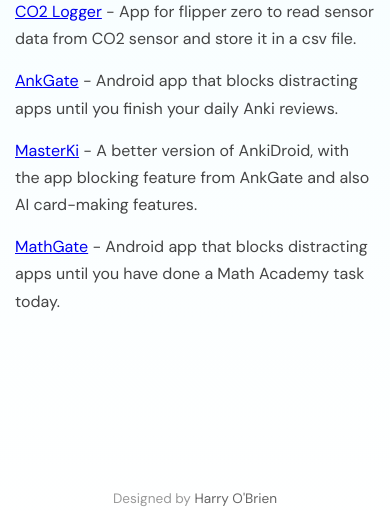
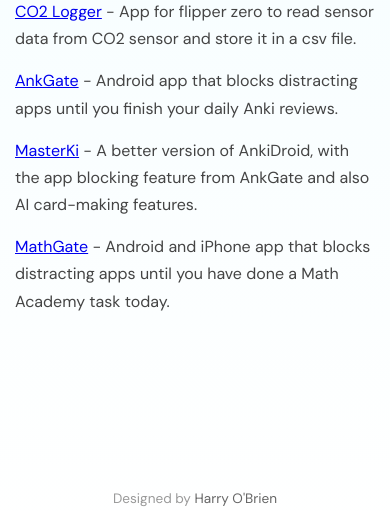
Before and after one commit to harryob2/harryob-site, a Flask app: page /apps/ in a window 390 px wide. Shown: the part 297-808 px from the top of the page. Run offline with Flask 3, Linux system fonts and the light colour scheme.

Commit message:
MathGate now runs on iPhone too
Co-Authored-By: Claude Opus 5 <noreply@anthropic.com>

```diff
--- a/templates/apps.html
+++ b/templates/apps.html
@@ -20,7 +20,7 @@
             <p><a href="https://github.com/harryob2/co2_logger" target="_blank" rel="noopener">CO2 Logger</a> - App for flipper zero to read sensor data from CO2 sensor and store it in a csv file.</p>
             <p><a href="https://ankgate.com" target="_blank" rel="noopener">AnkGate</a> - Android app that blocks distracting apps until you finish your daily Anki reviews.</p>
             <p><a href="https://masterki.org" target="_blank" rel="noopener">MasterKi</a> - A better version of AnkiDroid, with the app blocking feature from AnkGate and also AI card-making features.</p>
-            <p><a href="https://mathgate.co" target="_blank" rel="noopener">MathGate</a> - Android app that blocks distracting apps until you have done a Math Academy task today.</p>
+            <p><a href="https://mathgate.co" target="_blank" rel="noopener">MathGate</a> - Android and iPhone app that blocks distracting apps until you have done a Math Academy task today.</p>
         </div>
     </div>
 
```
